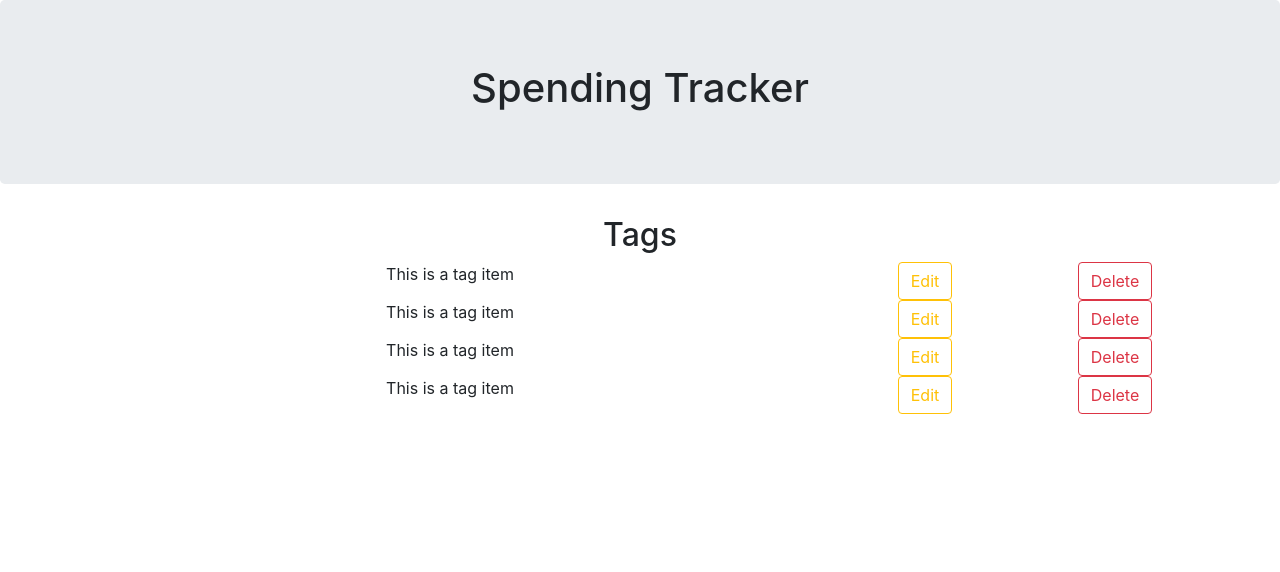
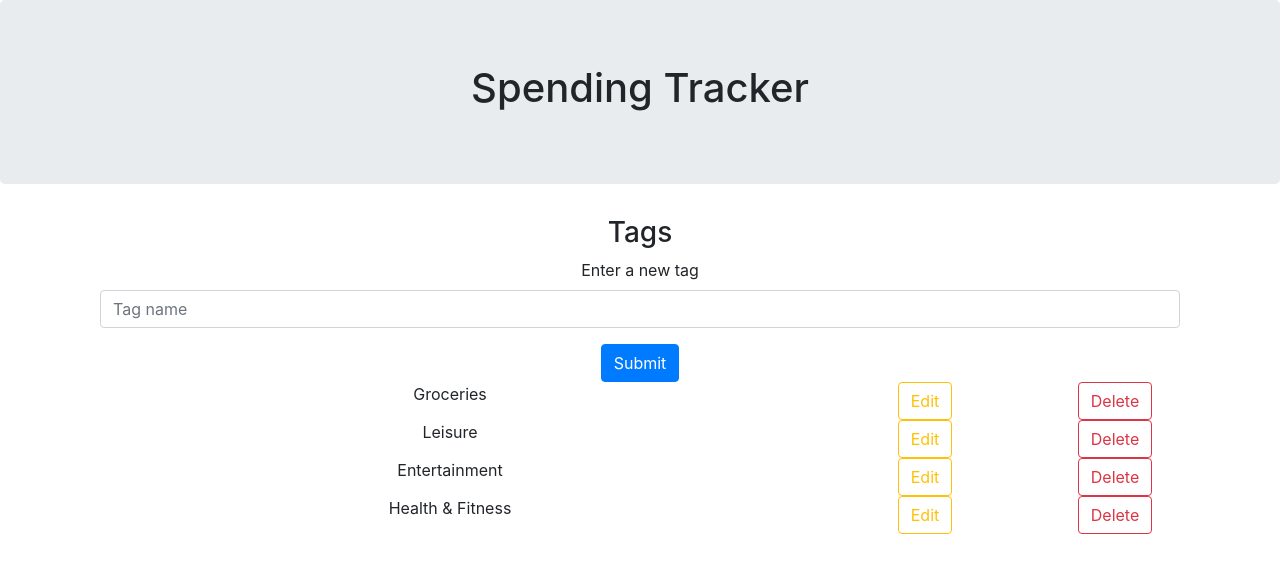
Before and after one commit to gregorl82/React_SpendingTracker, a React (Create React App) app in the folder client/: page / in a window 1280 px wide. Shown: the top 572 px of the page. Built offline with nearby package versions, Linux system fonts and the light colour scheme.

Commit message:
Adds TagInput component

```diff
--- /dev/null
+++ b/client/src/components/TagInput.js
@@ -0,0 +1,20 @@
+import React from 'react';
+import Container from 'react-bootstrap/Container';
+import Form from 'react-bootstrap/Form';
+import Button from 'react-bootstrap/Button';
+
+const TagInput = () => {
+    return (
+        <Container>
+        <Form>
+            <Form.Group controlId="formTagName">
+                <Form.Label>Enter a new tag</Form.Label>
+                <Form.Control type="text" placeholder="Tag name" />
+            </Form.Group>
+            <Button>Submit</Button>
+        </Form>
+        </Container>
+    )
+}
+
+export default TagInput;
--- a/client/src/containers/TagItem.js
+++ b/client/src/components/TagItem.js
@@ -5,7 +5,7 @@ import Button from 'react-bootstrap/Button';
 const TagItem = ({ tag }) => {
     return (
         <Fragment>
-            <Col sm={8}><span>This is a tag item</span></Col>
+            <Col sm={8}><span>{tag}</span></Col>
             <Col><Button variant="outline-warning">Edit</Button></Col>
             <Col><Button variant="outline-danger">Delete</Button></Col>
         </Fragment>
--- a/client/src/containers/TagContainer.js
+++ b/client/src/containers/TagContainer.js
@@ -1,12 +1,14 @@
 import React from 'react';
 import Container from 'react-bootstrap/Container';
 import Row from 'react-bootstrap/Row';
-import TagItem from './TagItem';
+import TagItem from '../components/TagItem';
+import TagInput from '../components/TagInput';
 
 const TagContainer = ({tags}) => {
     return (
         <Container>
-            <h2>Tags</h2>
+            <h3>Tags</h3>
+            <TagInput />
             {tags.map((tag, index) => <Row key={index}><TagItem tag={tag}/></Row>)}
         </Container>
     )
```
